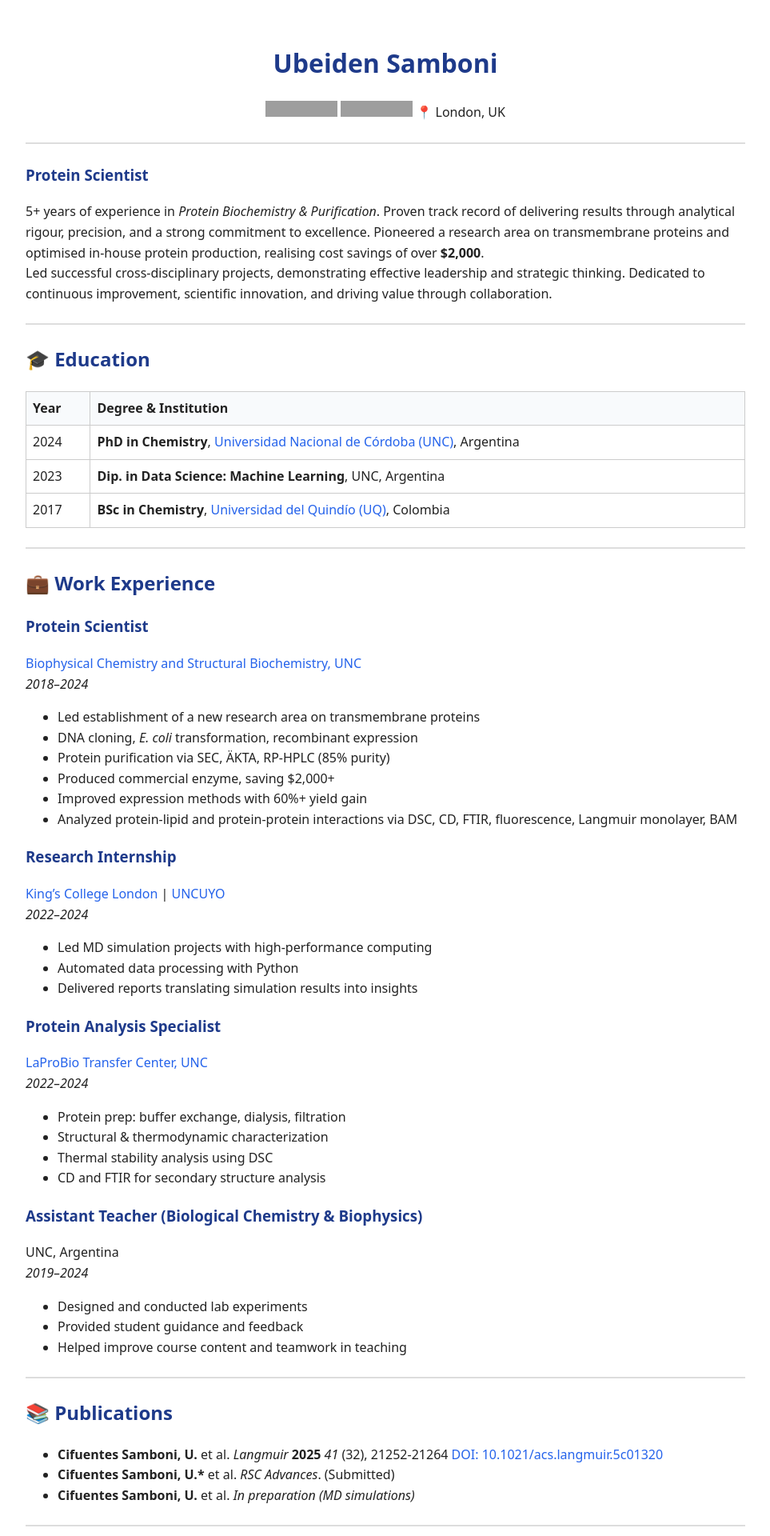
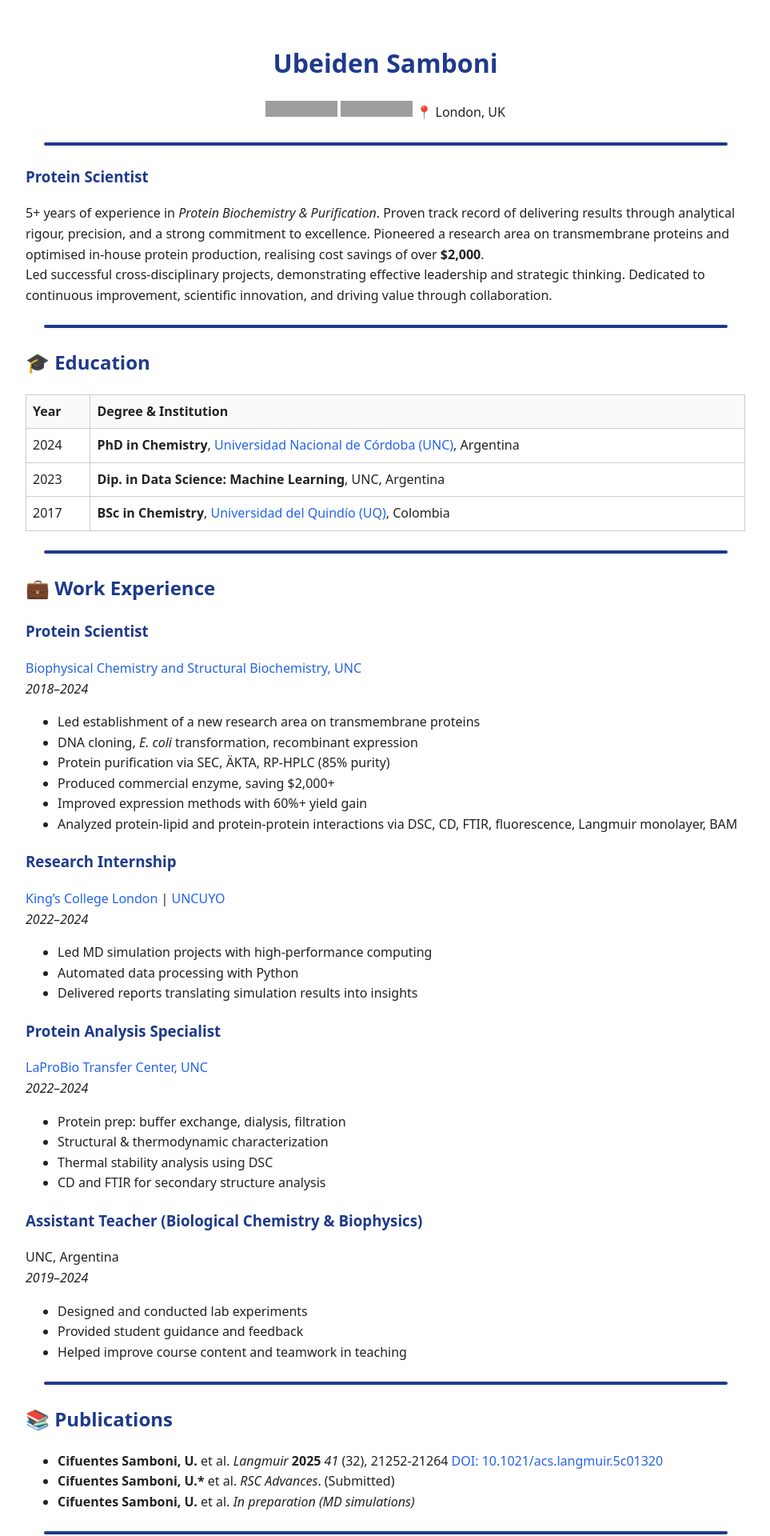
Before and after one commit to ubeidensamboni/porfolio, a Jekyll site: the page built from README.md, in a window 1280 px wide. Shown: the top 1920 px of the page at 80% size, without its empty margins (158-1121 px from the left). Built offline with Jekyll 4.4.1, drawn with Linux system fonts in a browser that asks for light colours; our own code applies the rules of GitHub Pages for plain Markdown files; grey boxes are pictures that could not be loaded.

Commit message:
Update style.css

```diff
--- a/assets/css/style.css
+++ b/assets/css/style.css
@@ -1,3 +1,4 @@
+/* ========== General page styling ========== */
 body {
   font-family: system-ui, -apple-system, BlinkMacSystemFont, "Segoe UI", Roboto, sans-serif;
   margin: 0 auto;
@@ -8,14 +9,19 @@ body {
   background-color: #fff;
 }
 
+/* Center and contain the main content */
 main.content {
   margin: 0 auto;
 }
 
+/* ========== Headings ========== */
+/* All main headers use the same dark blue color */
 h1, h2, h3 {
   color: #1e3a8a;
 }
 
+/* ========== Links ========== */
+/* Link color (blue) and hover effect */
 a {
   color: #2563eb;
   text-decoration: none;
@@ -25,29 +31,39 @@ a:hover {
   text-decoration: underline;
 }
 
+/* ========== Tables ========== */
+/* Table layout and spacing */
 table {
   width: 100%;
   border-collapse: collapse;
   margin: 1em 0;
 }
 
+/* Table borders and cell padding */
 table, th, td {
   border: 1px solid #ccc;
   padding: 0.5em;
 }
 
+/* Header cells background color */
 th {
   background: #f8fafc;
   text-align: left;
 }
 
+/* ========== Divider line (hr) ========== */
+/* Thicker blue line matching header color */
 hr {
   border: none;
-  height: 2px;
-  background-color: #ddd;
-  margin: 1.5em 0;
+  height: 4px; /* thickness */
+  width: 95%; /* optional narrower width */
+  margin: 1.5em auto;
+  background-color: #1e3a8a; /* same blue as your h1 */
+  border-radius: 2px; /* smooth edges */
 }
 
+/* ========== Lists ========== */
+/* Adjust top spacing for bullet lists */
 ul {
   margin-top: 0.5em;
 }
```
